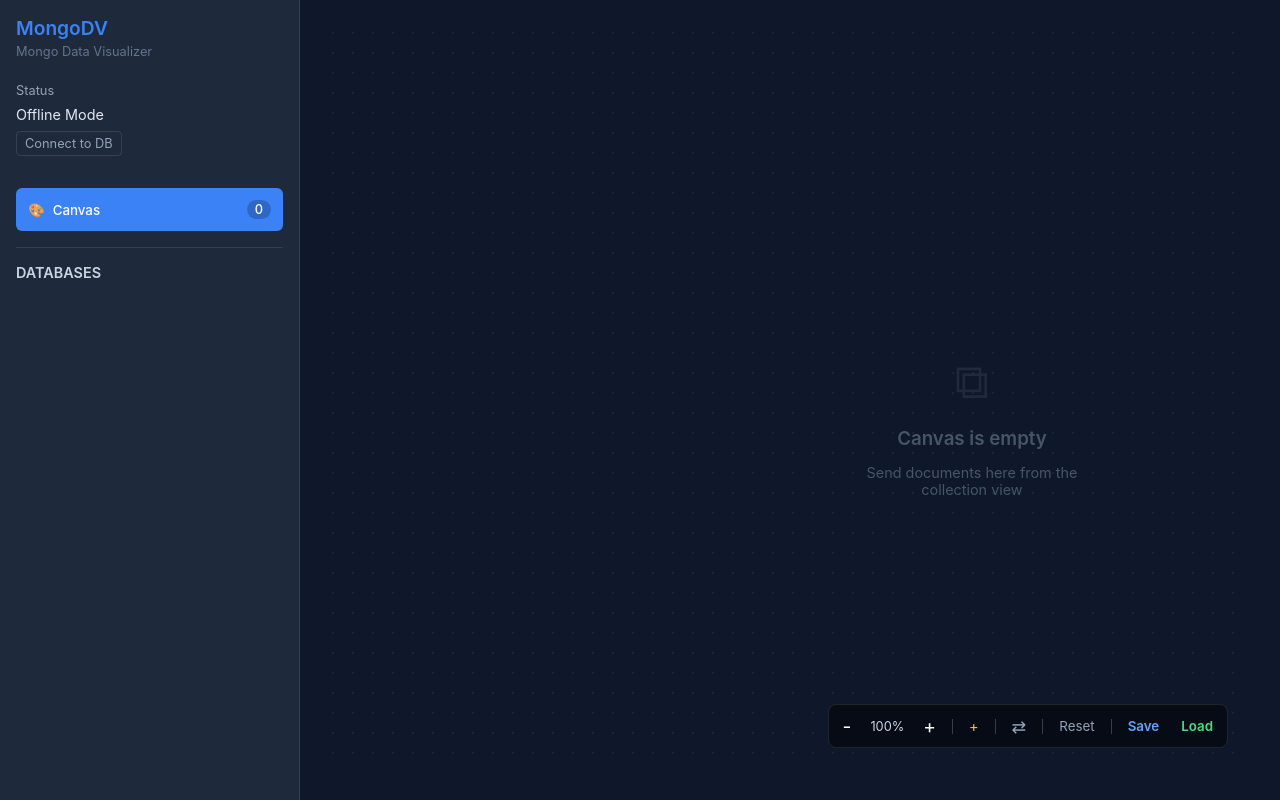
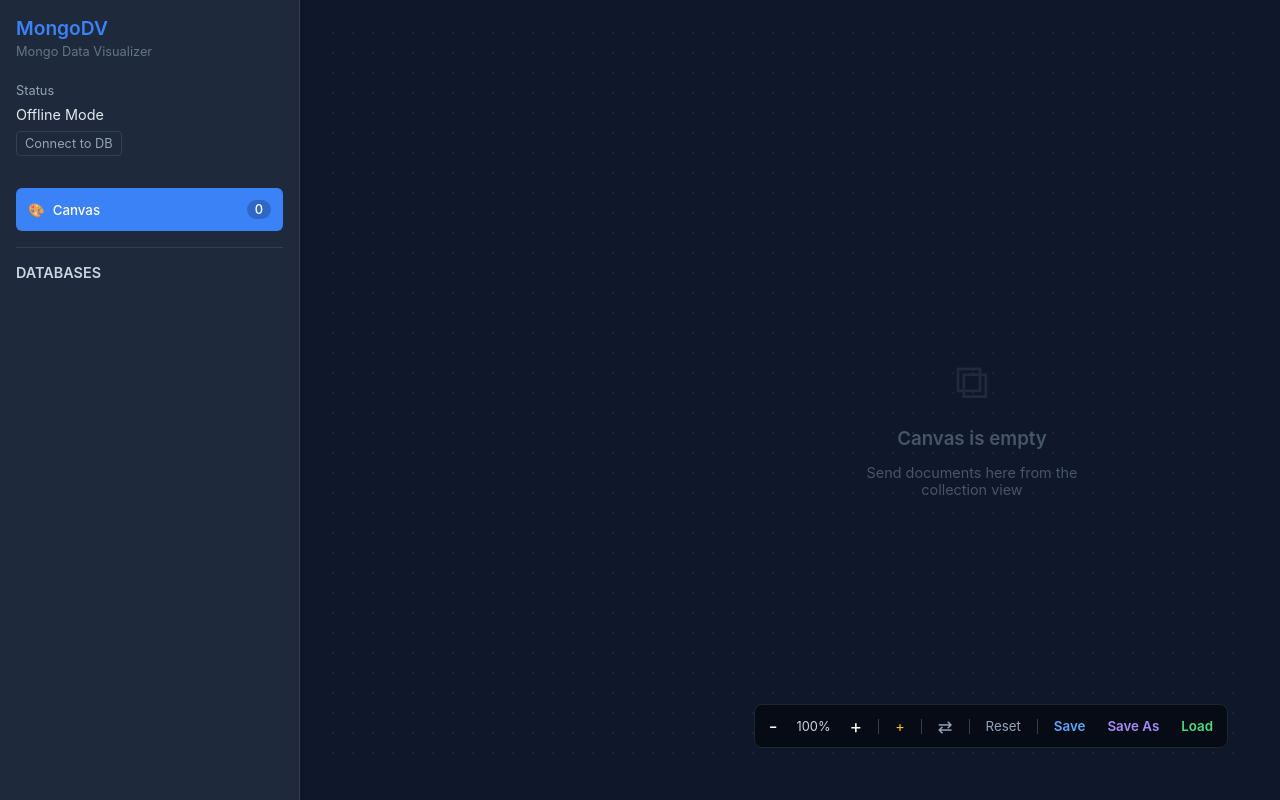
Before and after one commit to michaeljamesrojas/MongoDV, a React (Vite) app in the folder client/: page / in a window 1280 px wide. Both pictures are taken after a click on the button "Open Visualizer Canvas (Offline)". Built offline with nearby package versions, Linux system fonts and the light colour scheme.

Commit message:
save as and save feature

```diff
--- a/client/src/App.jsx
+++ b/client/src/App.jsx
@@ -34,6 +34,7 @@ function App() {
   const [connectModalState, setConnectModalState] = useState({ isOpen: false, sourceId: null });
   const [saveLoadModalState, setSaveLoadModalState] = useState({ isOpen: false, mode: 'save', savedList: [] });
   const [isOfflineMode, setIsOfflineMode] = useState(false);
+  const [currentSaveName, setCurrentSaveName] = useState(null); // Track which save is currently loaded
 
   const handleConnect = async (e) => {
     e.preventDefault();
@@ -296,8 +297,19 @@ function App() {
       timestamp: Date.now()
     };
     localStorage.setItem('mongoDV_saves_v1', JSON.stringify(saves));
+    setCurrentSaveName(name); // Track the saved name
     setSaveLoadModalState(prev => ({ ...prev, isOpen: false }));
     // Optional: Toast or notification
+  };
+
+  const handleQuickSave = () => {
+    if (currentSaveName) {
+      // Auto-save to current save
+      handleConfirmSave(currentSaveName);
+    } else {
+      // No current save, open Save As modal
+      handleOpenSaveModal();
+    }
   };
 
   const handleConfirmLoad = (name) => {
@@ -310,6 +322,7 @@ function App() {
       if (save.markedSources) setMarkedSources(new Set(save.markedSources)); // Restore Set from Array
       if (save.highlightedFields) setHighlightedFields(new Set(save.highlightedFields)); // Restore Set from Array
       if (save.hoistedFields) setHoistedFields(new Set(save.hoistedFields)); // Restore Set from Array
+      setCurrentSaveName(name); // Track the loaded save name
     }
     setSaveLoadModalState(prev => ({ ...prev, isOpen: false }));
   };
@@ -633,8 +646,10 @@ function App() {
                 onClone={handleCloneCanvasDocument}
                 onDelete={handleDeleteCanvasDocument}
                 onDeleteMany={handleDeleteCanvasDocuments}
-                onSave={handleOpenSaveModal}
+                onSave={handleQuickSave}
+                onSaveAs={handleOpenSaveModal}
                 onLoad={handleOpenLoadModal}
+                currentSaveName={currentSaveName}
                 onToggleExpand={handleToggleExpand}
                 markedSources={markedSources}
                 onMarkedSourcesChange={setMarkedSources}
--- a/client/src/components/Canvas.jsx
+++ b/client/src/components/Canvas.jsx
@@ -398,7 +398,9 @@ const Canvas = ({
     onDelete,
     onDeleteMany,
     onSave,
+    onSaveAs,
     onLoad,
+    currentSaveName,
     gapNodes = [],
     onUpdateGapNodePosition,
     onAddGapNode,
@@ -1081,7 +1083,24 @@ const Canvas = ({
                 <div style={{ width: '1px', height: '15px', background: 'rgba(255,255,255,0.2)' }}></div>
                 <button onClick={() => { onViewStateChange({ pan: { x: 0, y: 0 }, zoom: 1 }); }} style={{ background: 'transparent', border: 'none', color: '#94a3b8', cursor: 'pointer' }}>Reset</button>
                 <div style={{ width: '1px', height: '15px', background: 'rgba(255,255,255,0.2)' }}></div>
-                <button onClick={onSave} title="Save Canvas State" style={{ background: 'transparent', border: 'none', color: '#60a5fa', cursor: 'pointer', fontWeight: 600 }}>Save</button>
+                {currentSaveName && (
+                    <span style={{
+                        color: '#94a3b8',
+                        fontSize: '0.75rem',
+                        padding: '2px 6px',
+                        background: 'rgba(96, 165, 250, 0.15)',
+                        border: '1px solid rgba(96, 165, 250, 0.3)',
+                        borderRadius: '4px',
+                        maxWidth: '120px',
+                        overflow: 'hidden',
+                        textOverflow: 'ellipsis',
+                        whiteSpace: 'nowrap'
+                    }} title={`Current save: ${currentSaveName}`}>
+                        📁 {currentSaveName}
+                    </span>
+                )}
+                <button onClick={onSave} title={currentSaveName ? `Save to "${currentSaveName}"` : "Save Canvas State"} style={{ background: 'transparent', border: 'none', color: '#60a5fa', cursor: 'pointer', fontWeight: 600 }}>Save</button>
+                <button onClick={onSaveAs} title="Save As New..." style={{ background: 'transparent', border: 'none', color: '#a78bfa', cursor: 'pointer', fontWeight: 600 }}>Save As</button>
                 <button onClick={onLoad} title="Load Canvas State" style={{ background: 'transparent', border: 'none', color: '#4ade80', cursor: 'pointer', fontWeight: 600 }}>Load</button>
             </div>
         </div>
```
